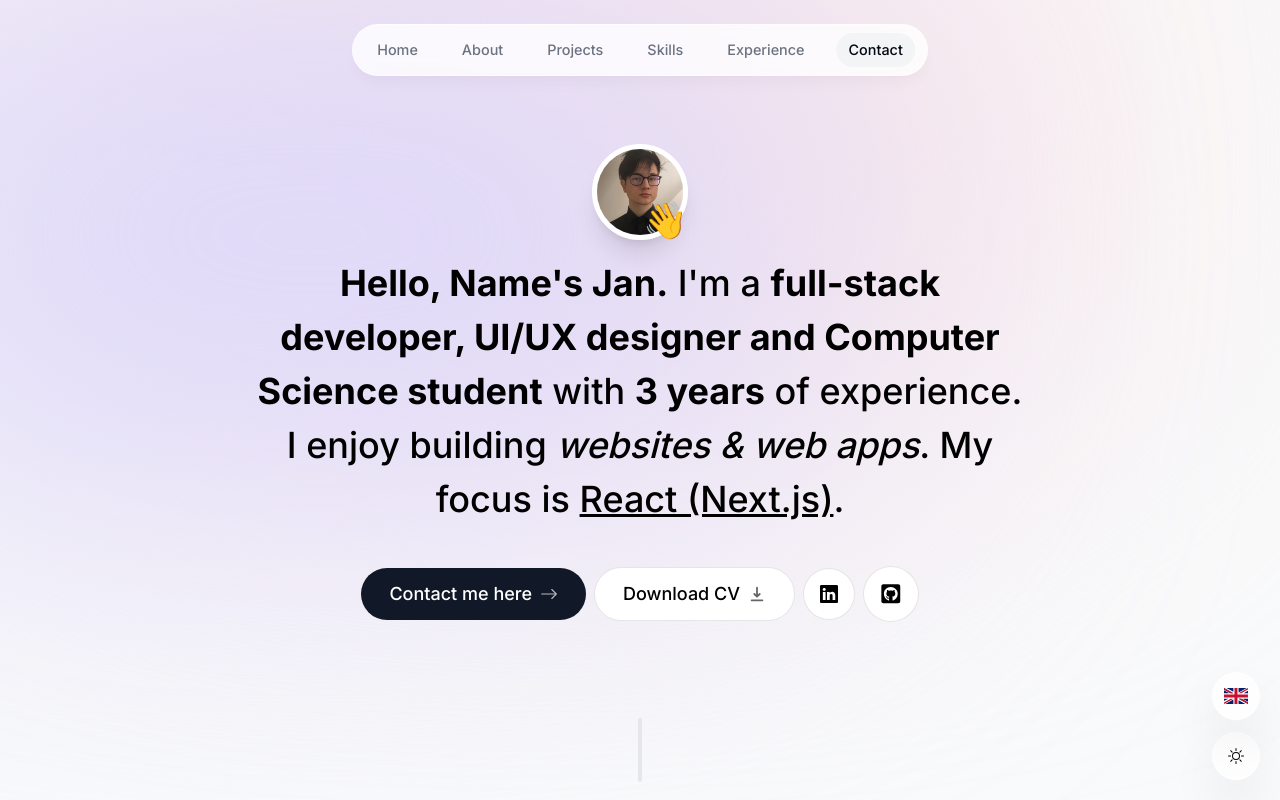
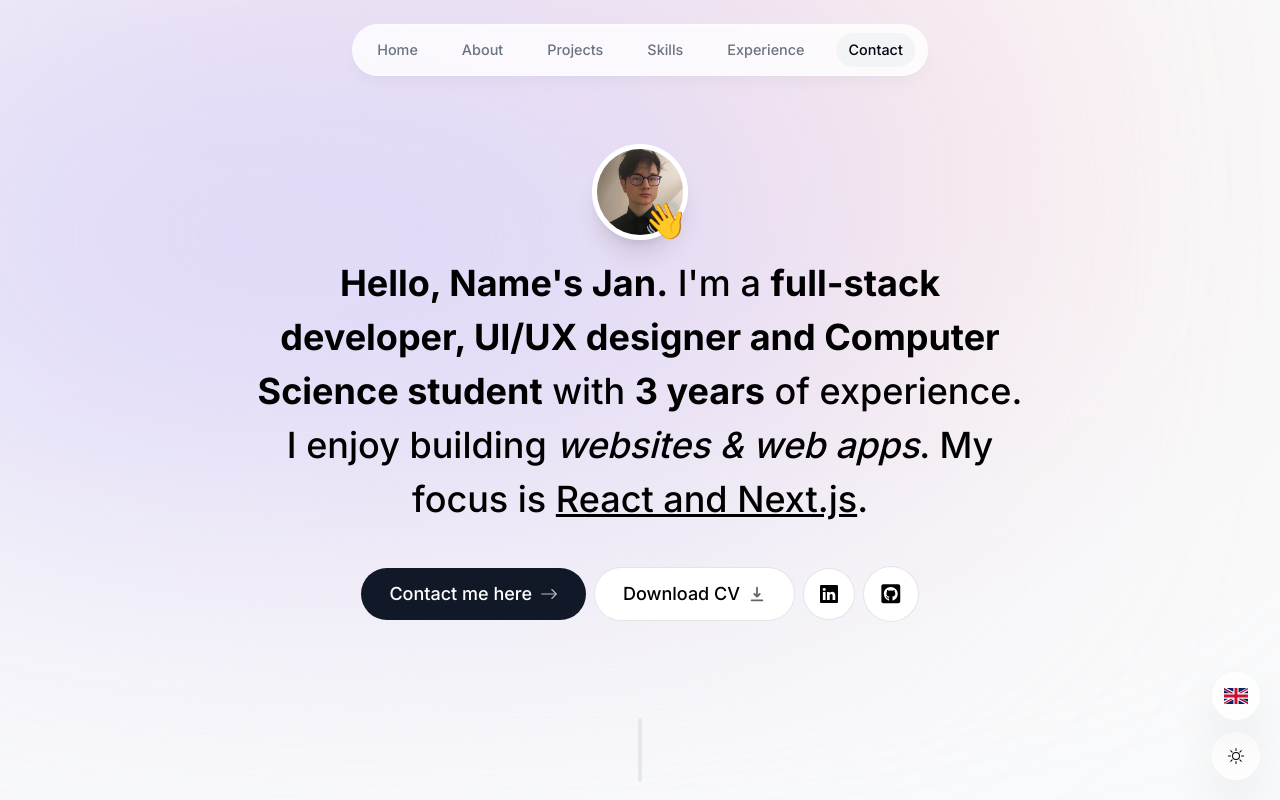
Before and after one commit to BojkoJ/nextjs-portfolio, a Next.js app: page / in a window 1280 px wide. Shown: the top 800 px of the page. Built offline with nearby package versions, Linux system fonts and the light colour scheme; no server answers.

Commit message:
update 2

```diff
--- a/components/Intro.tsx
+++ b/components/Intro.tsx
@@ -73,7 +73,7 @@ const Intro = () => {
             </span>{" "}
             with <span className='font-bold'>3 years</span> of experience. I
             enjoy building <span className='italic'>websites & web apps</span>.
-            My focus is <span className='underline'>React (Next.js)</span>.
+            My focus is <span className='underline'>React and Next.js</span>.
           </>
         ) : (
           <>
@@ -83,7 +83,7 @@ const Intro = () => {
             </span>{" "}
             s <span className='font-bold'>tříletou</span> praxí. Baví mě vývoj{" "}
             <span className='italic'>webů & webových aplikací</span>. Zaměřuju
-            se na <span className='underline'>React (Next.js)</span>.
+            se na <span className='underline'>React a Next.js</span>.
           </>
         )}
       </motion.h1>
```
